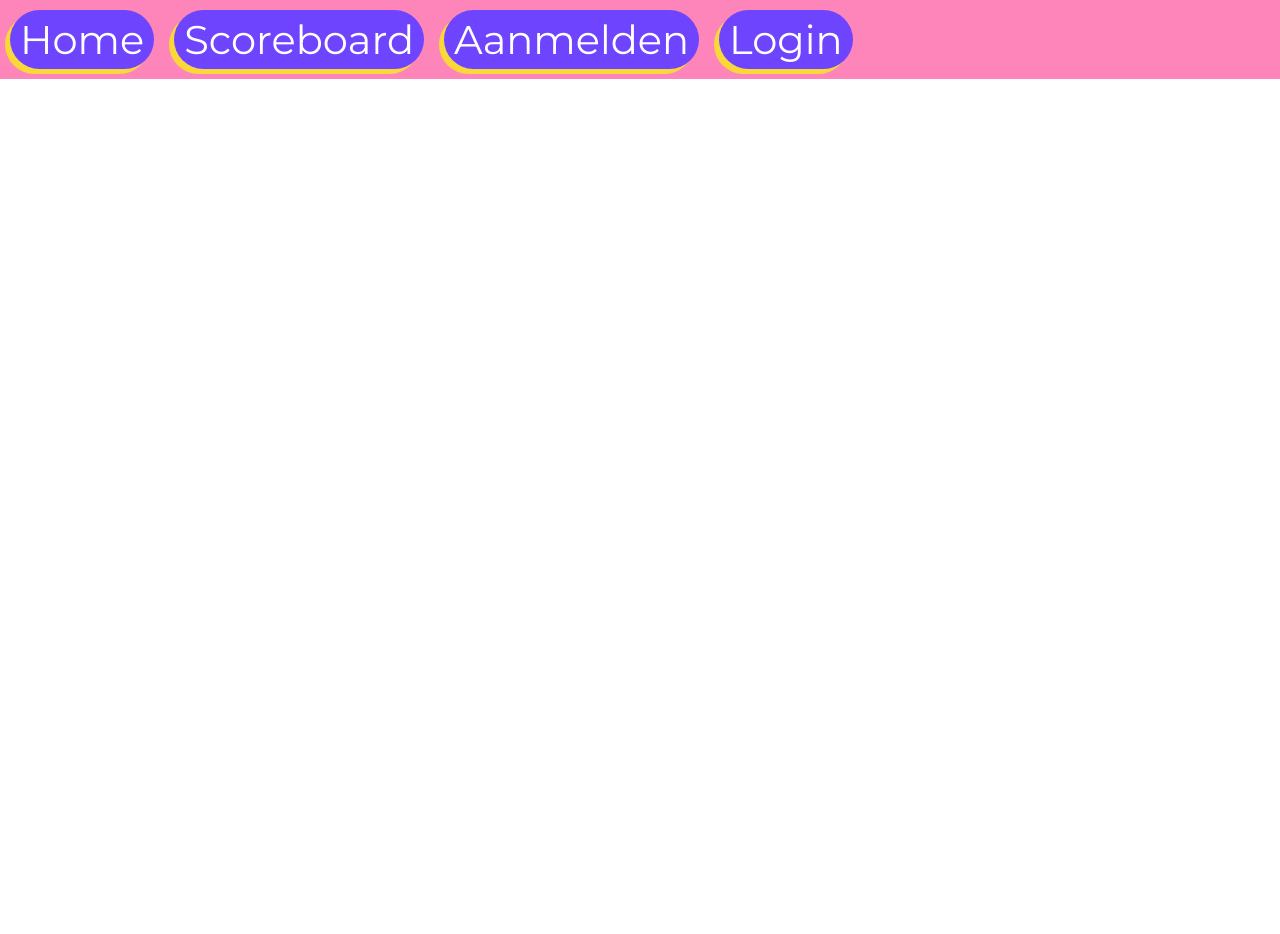
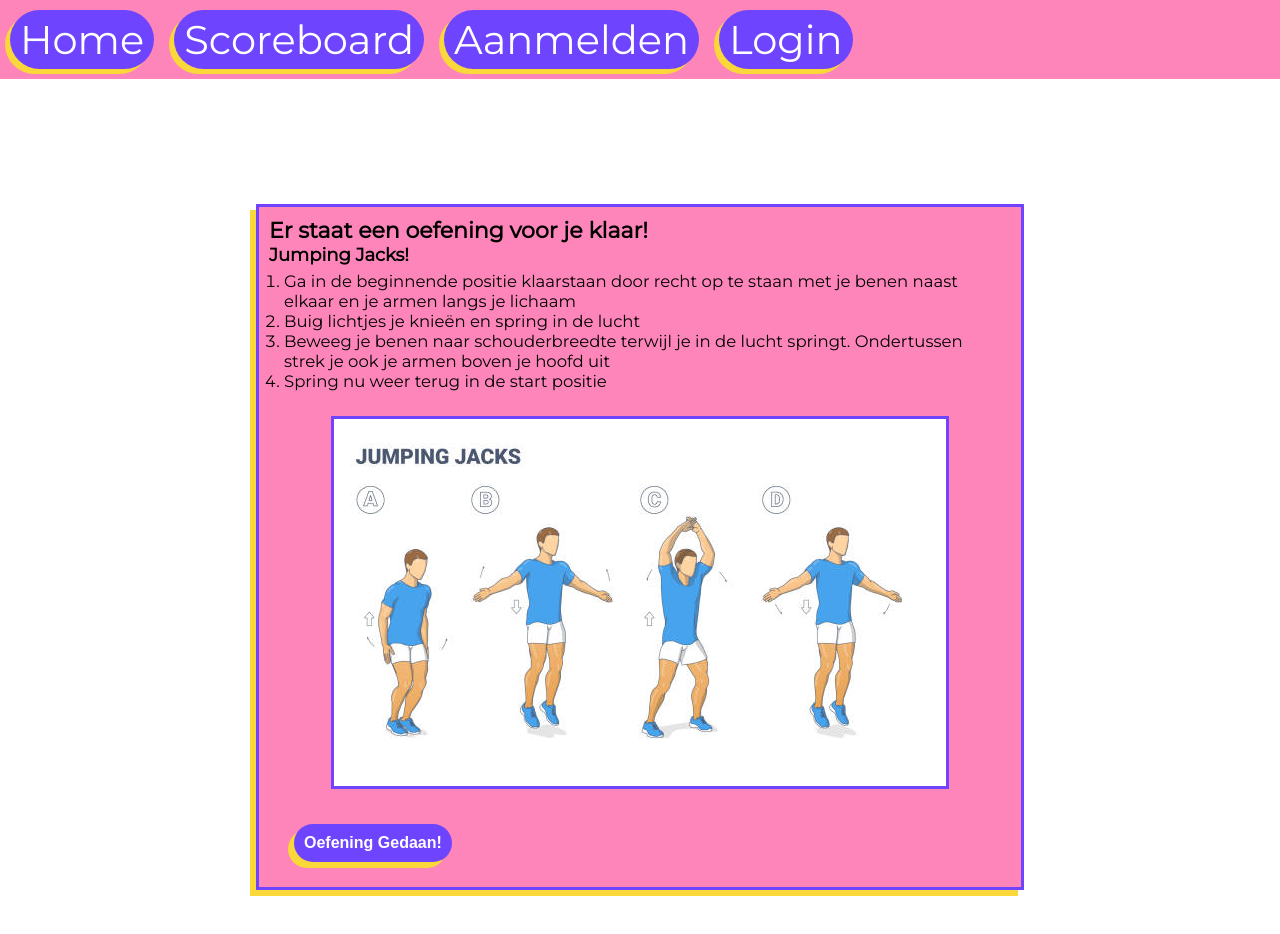
Before and after one commit to Thijs209/ipmedt4-react, a React (Create React App) app: page /oefening in a window 1280 px wide. Shown: the top 934 px of the page. Before the commit the page ends 800 px from the top, so only its background shows below. Built offline with nearby package versions, Linux system fonts and the light colour scheme.

Commit message:
added css

```diff
--- a/src/App.js
+++ b/src/App.js
@@ -10,6 +10,7 @@ import Scoreboard from "./Scoreboard";
 
 import Aanmeld from "./Aanmeld";
 import Home from "./Home";
+import Exercise from "./Exercise";
 import Navbar from "./components/Navbar";
 import Notifications from "./Notifications";
 
@@ -45,6 +46,10 @@ class App extends React.Component{
                         <Switch>
                             <Route exact path="/profiel" component={Profile}/>
                             <Route exact path="/scoreboard" component={Scoreboard}/>
+                            <Route exact path="/notificatie" component={Notifications}/>
+                            <Route exact path="/home" component={Home}/>
+                            <Route exact path="/oefening" component={Exercise}/>
+
 
                             <Route path="/register">
                                 {localStorage.getItem('auth_token') ? <Redirect to='/' /> : <Register />}
--- /dev/null
+++ b/src/Exercise.css
@@ -0,0 +1,63 @@
+h1{
+    color:black;
+    font-size:2.2em;
+}
+
+article{
+    min-width:650px;
+    max-width:850px;
+    margin:125px auto 75px auto;
+    width:60%;
+    background-color: rgba(253, 52, 140, 0.6);
+    border:solid 3px #6e44ff;
+    padding:10px;
+    box-shadow: -0.6rem 0.6rem 0 #fbd83a;
+}
+
+h2{
+    font-size: 1.8em;
+}
+
+article > section > ol {
+    padding:5px 15px;
+    font-size:1.65em;
+}
+
+
+article > figure{
+    padding:20px 0px;
+}
+
+
+
+article > figure > img{
+    width:auto;
+    border:solid 3px #6e44ff;
+    margin:0 auto;
+    display:block;
+    justify-content: center;
+}
+
+article > button{
+    padding:10px;
+    font-size:1.6em;
+    font-weight: 800;
+    background-color:#6e44ff;
+    box-shadow: -0.6rem 0.6rem 0 #fbd83a;
+    color:white;
+    margin: 15px auto 15px 25px;;
+    cursor:pointer;
+    border-radius: 100px;
+    border:none;
+    transition: 0.2s ease-out;
+}
+
+article > button:hover{
+    transform: translate(-0.3rem, 0.3rem);
+    box-shadow: -0.2rem 0.2rem 0 #fbd83a;
+}
+
+article > button.active {
+    background-color: #fbd83a;
+    box-shadow: -0.5rem 0.5rem 0 #6e44ff;
+}
--- /dev/null
+++ b/src/Exercise.js
@@ -0,0 +1,35 @@
+import React from "react";
+import axios from "axios";
+import "./Exercise.css";
+
+class Exercise extends React.Component{
+
+    buttonLink = () => {
+        window.location.replace("/");
+    }
+
+    render () {
+
+
+        return(
+            <article className="article">
+                <section>
+                    <h1>Er staat een oefening voor je klaar!</h1>
+                    <h2>Jumping Jacks!</h2>
+                    <ol>
+                        <li>Ga in de beginnende positie klaarstaan door recht op te staan met je benen naast elkaar en je armen langs je lichaam</li>
+                        <li>Buig lichtjes je knieën en spring in de lucht</li>
+                        <li>Beweeg je benen naar schouderbreedte terwijl je in de lucht springt. Ondertussen strek je ook je armen boven je hoofd uit</li>
+                        <li>Spring nu weer terug in de start positie</li>
+                    </ol>
+                </section>
+
+                <figure>
+                    <img className="articlefigureimg" src="../Assets/exercise_jumpingjack.jpg"></img>
+                </figure>
+                <button onClick={this.buttonLink}>Oefening Gedaan!</button>
+            </article>
+        )
+    }
+}
+export default Exercise;
--- a/src/Home.js
+++ b/src/Home.js
@@ -20,13 +20,13 @@ class Home extends React.Component{
                         </button>
                     </section>
                 </main>
-            )
+            );
         } else {
             return (
                 <main>
                     <h1>Test test</h1>
                 </main>
-            )
+            );
         }
     }
 }
--- a/src/auth/Profile.css
+++ b/src/auth/Profile.css
@@ -0,0 +1,15 @@
+article{
+    min-width:650px;
+    max-width:850px;
+    margin:125px auto 75px auto;
+    width:60%;
+    background-color: rgba(253, 52, 140, 0.6);
+    border:solid 3px #6e44ff;
+    padding:15px;
+    box-shadow: -0.6rem 0.6rem 0 #fbd83a;
+
+}
+article > p{
+    font-size: 1.8em;
+
+}
--- a/src/auth/Profile.js
+++ b/src/auth/Profile.js
@@ -1,5 +1,6 @@
 import React from "react";
 import axios from "axios";
+import "./Profile.css";
 
 class Profile extends React.Component{
 
@@ -37,9 +38,12 @@ class Profile extends React.Component{
         this.state.onLoad = false;
         return (
             <main>
+                <article>
                 <p>Profiel van {this.state.authName}</p>
                 <p>{this.state.authName} zijn score: {this.state.authScore}</p>
                 <p>{this.state.authName} zijn leeftijd: {this.state.authAge}</p>
+                </article>
+
             </main>
         )
     }
```
Also changed, not shown: public/Assets/exercise_jumpingjack.jpg (added).
